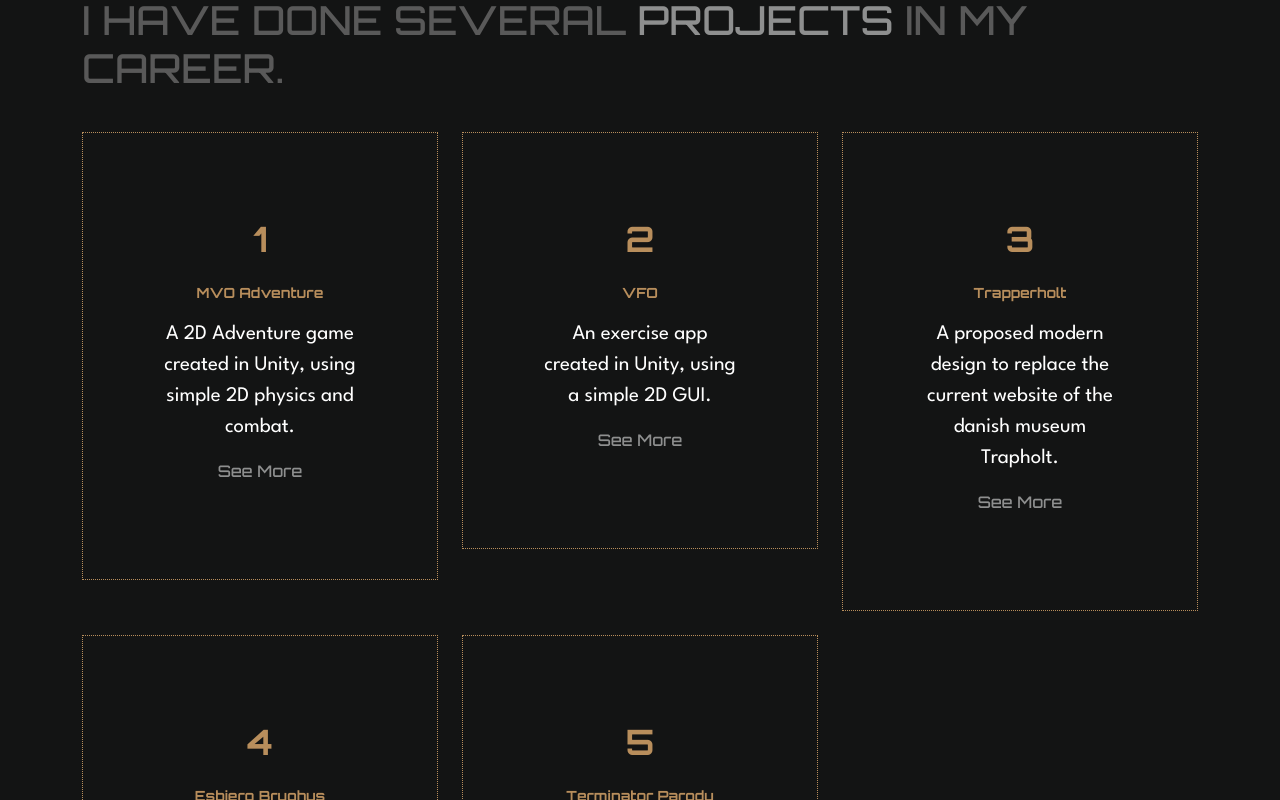
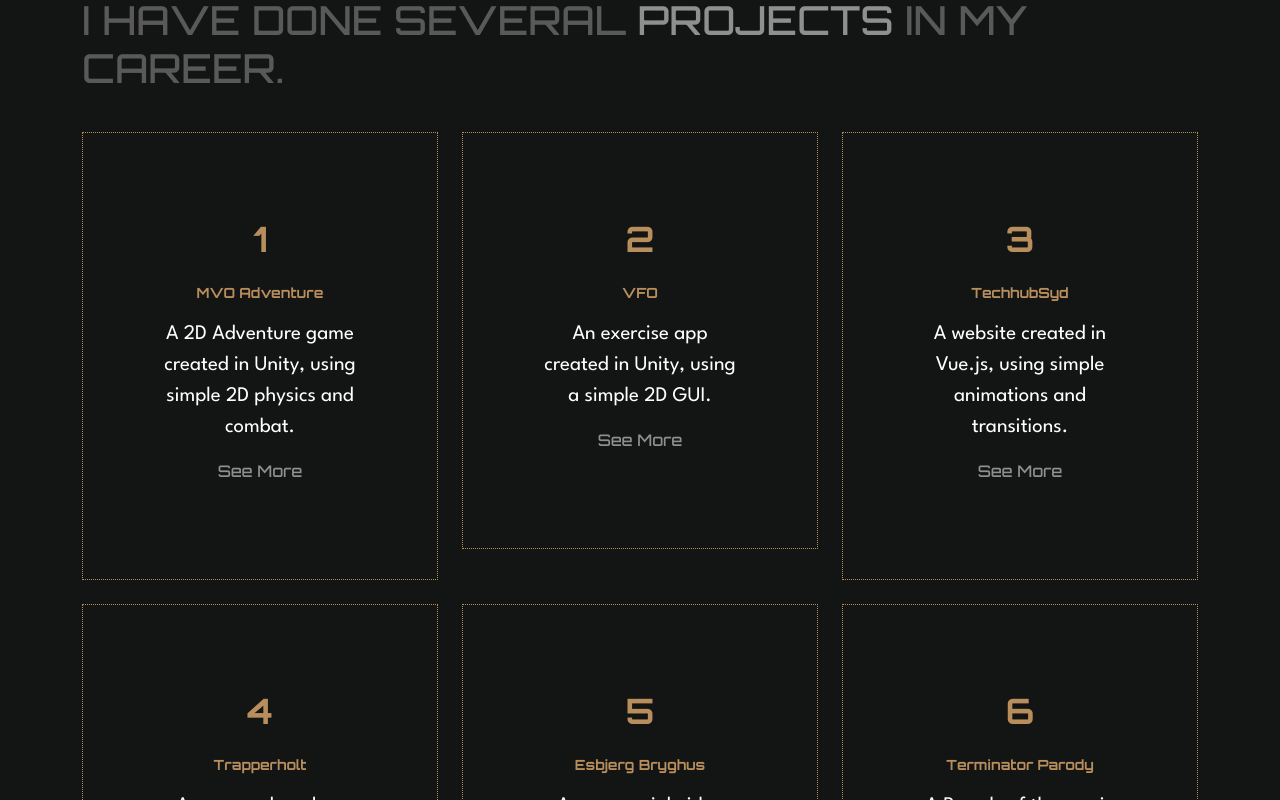
Before and after one commit to KennieA92/portfolio, a Vue app: page / in a window 1280 px wide. Shown: the part 900-1700 px from the top of the page. Built offline with nearby package versions, Linux system fonts and the light colour scheme.

Commit message:
Added new project

```diff
--- a/src/components/HeroComponent.vue
+++ b/src/components/HeroComponent.vue
@@ -11,9 +11,9 @@
 
         <div class="title-container">
           <span id="title-span">
-            <a href="#">Multimedia Designer </a>|
-            <a href="#">Full-Stack Developer </a>|
-            <a href="#">Pizza Enthusiast</a>
+            <a href="#about-section">Multimedia Designer </a>|
+            <a href="#project-section">Full-Stack Developer </a>|
+            <a href="https://pizza-valentino.dk/" target="_blank">Pizza Enthusiast</a>
           </span>
         </div>
       </div>
@@ -29,23 +29,29 @@ export default {};
 #hero-section {
   .introduction-text {
     text-align: left;
+
     h1 {
       color: $secondary-color;
+
       span {
         color: $tertiary-color;
       }
     }
+
     .title-container {
       #title-span {
         color: $secondary-color;
+
         a {
           padding-right: 1rem;
           color: $text-color;
           text-decoration: none;
+
           &:hover {
             color: $tertiary-color;
           }
         }
+
         :not(:first-child) {
           padding-left: 1rem;
         }
--- a/src/components/ProjectComponent.vue
+++ b/src/components/ProjectComponent.vue
@@ -7,12 +7,8 @@
             I have done several <span>projects</span> in my career.
           </h1>
         </div>
-        <div
-          v-for="project in projects"
-          :key="project"
-          class="col-12 col-sm-6 col-md-4 mb-4"
-        >
-          <a :href="`${project.projectURL}`">
+        <div v-for="project in projects" :key="project" class="col-12 col-sm-6 col-md-4 mb-4">
+          <a :href="`${project.projectURL}`" target="_blank">
             <div class="project-container">
               <div class="title-container">
                 <p id="title-id">
@@ -54,31 +50,38 @@ export default {
     text-decoration: none;
     color: $tertiary-color;
   }
+
   .row {
     color: $tertiary-color;
+
     h1 {
       text-align: left;
       color: $secondary-color;
       text-transform: uppercase;
       margin-bottom: 1em;
+
       span {
         color: $tertiary-color;
       }
     }
+
     .project-container {
       min-height: 45vh;
       padding: 5em;
       border: 1px dotted $text-color;
+
       .title-container {
         #title-id {
           font-size: 35px;
         }
+
         p {
           font-size: 14px;
           font-weight: bold;
           color: $text-color;
         }
       }
+
       .project-description-container {
         p {
           font-family: "League Spartan", Avenir, Helvetica, Arial, sans-serif;
--- a/src/modules/getProjects.js
+++ b/src/modules/getProjects.js
@@ -23,6 +23,15 @@ function getProjects(id) {
         },
         {
             projectID: 3,
+            projectTitle: "TechhubSyd",
+            projectDescription:
+                "A website created in Vue.js, using simple animations and transitions.",
+            projectURL: "https://techhub-exam.web.app//",
+            githubURL: "https://github.com/KennieA92/Techhub-Exam",
+            projectCategory: "Webpage",
+        },
+        {
+            projectID: 4,
             projectTitle: "Trapperholt",
             projectDescription:
                 "A proposed modern design to replace the current website of the danish museum Trapholt.",
@@ -31,7 +40,7 @@ function getProjects(id) {
             projectCategory: "Webpage",
         },
         {
-            projectID: 4,
+            projectID: 5,
             projectTitle: "Esbjerg Bryghus",
             projectDescription:
                 "A commercial video made in premiere pro to the specifications of a local brewery.",
@@ -39,7 +48,7 @@ function getProjects(id) {
             projectCategory: "Video",
         },
         {
-            projectID: 5,
+            projectID: 6,
             projectTitle: "Terminator Parody",
             projectDescription: "A Parady of the movie Terminator. Starring a Terminator.(Me)",
             projectURL: "https://www.youtube.com/watch?v=wtuNJk1whBc",
```
Also changed, not shown: package.json (+13 -1 lines), 1 other file (tests, documents, lock files or other folders).
